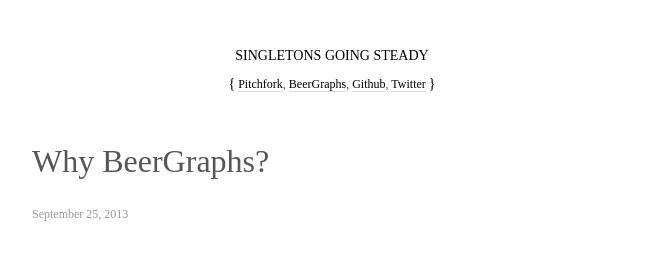
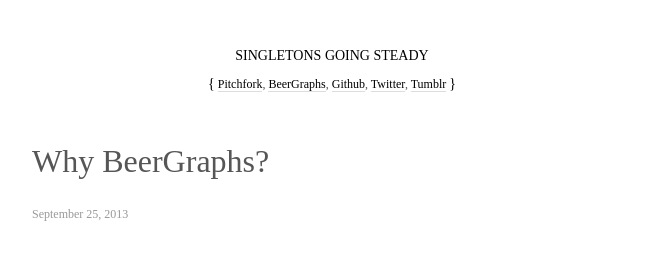
Before and after one commit to mattdennewitz/mattdennewitz.github.io, a Jekyll site: the page built from _posts/2013-09-28-why-beergraphs.md, in a window 1280 px wide. Shown: the top 268 px of the page, without its empty margins (308-970 px from the left). Built offline with Jekyll 4.4.1, drawn with Linux system fonts in a browser that asks for light colours; Markdown is read by kramdown in place of the engine named in the settings.

Commit message:
added tumblr

```diff
--- a/_layouts/default.html
+++ b/_layouts/default.html
@@ -28,7 +28,8 @@
                 <a href="http://pitchfork.com/">Pitchfork</a>,
                 <a href="http://beergraphs.com/">BeerGraphs</a>,
                 <a href="https://github.com/mattdennewitz">Github</a>,
-                <a href="https://twitter.com/yourusername">Twitter</a>
+                <a href="https://twitter.com/mattdennewitz">Twitter</a>,
+                <a href="https://mattdennewitz.tumblr.com/">Tumblr</a>
                 <code>}</code>
             </div>
         </header>
```
